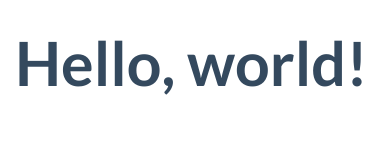
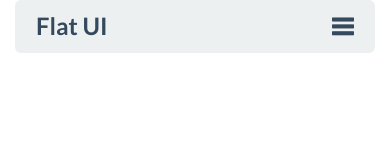
Before and after one commit to christoga/urinz, a plain HTML site: page www/index.html in a window 390 px wide. Drawn offline with Linux system fonts and the light colour scheme.

Commit message:
Basic navbar

```diff
--- a/www/index.html
+++ b/www/index.html
@@ -14,7 +14,14 @@
   </head>
   <body>
     <div class="container">
-        <h1>Hello, world!</h1>
+      <nav class="navbar navbar-default" role="navigation">
+      <div class="navbar-header">
+        <button type="button" class="navbar-toggle" data-toggle="collapse" data-target="#navbar-collapse-01">
+          <span class="sr-only">Toggle navigation</span>
+        </button>
+        <a class="navbar-brand" href="#">Flat UI</a>
+      </div>
+      </nav>
     </div>
     <!-- /.container -->
 
```
